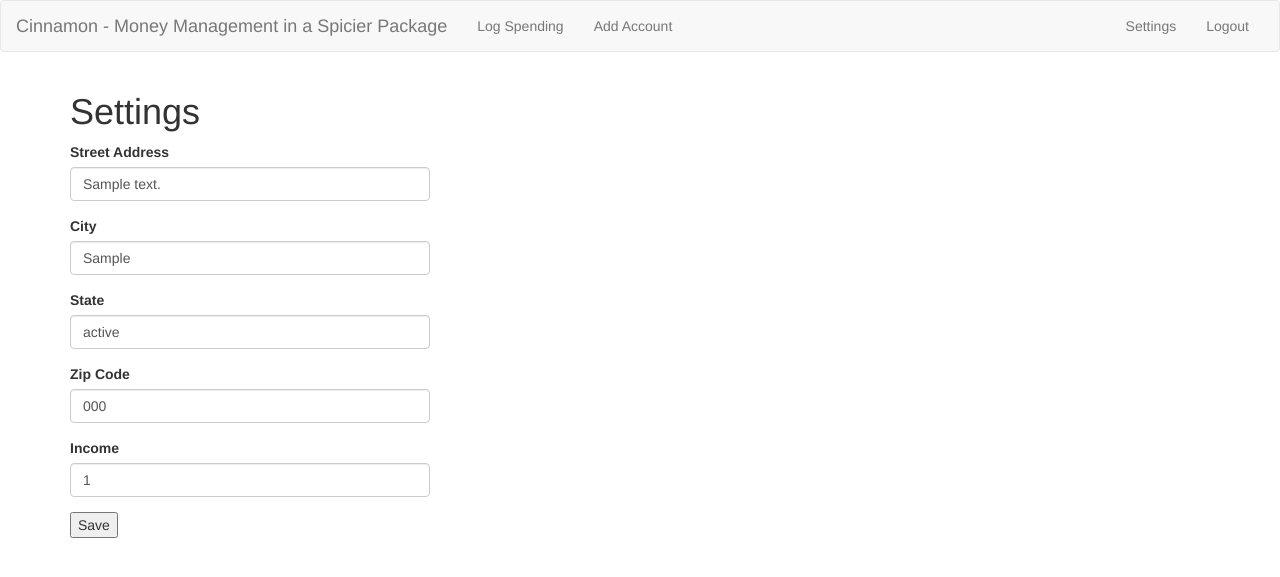
After one commit to alexander-ray/cinnamon, a Flask app: page /settings in a window 1280 px wide. The commit adds this page. Shown: the top 577 px of the page. Run offline with Flask 2, Linux system fonts and the light colour scheme; a user stored in the database is signed in; tables that the repository leaves empty hold one stand-in row (values such as "Sample post"); some libraries are stand-ins or nearby versions.

Commit message:
Added settings page

```diff
--- a/project/controllers/AddAccountController.py
+++ b/project/controllers/AddAccountController.py
@@ -1,7 +1,7 @@
 from project import app
 from project.controllers.forms import AddAccountForm
 from project.models.Account import Account
-from flask import Flask, render_template, redirect, request
+from flask import render_template, redirect, request
 from flask_login import login_required, current_user
 from flask.views import View
 from project import db
--- /dev/null
+++ b/project/controllers/SettingsController.py
@@ -0,0 +1,41 @@
+from project import app
+from project.controllers.forms import SettingsForm
+from project.models.UserInformation import UserInformation
+from project.models.Address import Address
+from flask import render_template, redirect, request
+from flask_login import login_required, current_user
+from flask.views import View
+from project import db
+
+
+class SettingsController(View):
+    methods = ['GET', 'POST']
+    decorators = [login_required]
+
+    def dispatch_request(self):
+        # display form
+        # For some reason this setting defaults works
+        # https://stackoverflow.com/questions/12099741/
+        form = SettingsForm(request.form,
+                            street_address=current_user.information.address.street_address,
+                            city=current_user.information.address.city,
+                            state=current_user.information.address.state,
+                            zip=current_user.information.address.zip,
+                            income=current_user.information.income)
+
+        if request.method == 'POST' and form.validate_on_submit():
+            info = UserInformation(int(form.income.data),
+                                   Address(form.street_address.data,
+                                           form.city.data,
+                                           form.state.data,
+                                           form.zip.data))
+
+            current_user.information = info
+            # commit changes to database
+            db.session.commit()
+            return redirect('home')
+        return render_template('settings.html',
+                               form=form)
+
+
+app.add_url_rule('/settings', view_func=SettingsController.as_view('settings'))
--- a/project/controllers/forms.py
+++ b/project/controllers/forms.py
@@ -2,6 +2,7 @@ from flask_wtf import Form
 from wtforms import StringField, PasswordField, IntegerField, SelectField, DateField
 from wtforms.validators import Length, InputRequired, NumberRange
 from datetime import datetime
+
 
 class BaseUserForm(Form):
     username = StringField(
@@ -42,6 +43,13 @@ class SignupForm(BaseUserForm, BaseAddressForm):
     )
 
 
+class SettingsForm(BaseAddressForm):
+    income = IntegerField(
+        'Income',
+        validators=[InputRequired(), NumberRange(min=0, max=100000000)]
+    )
+
+
 class LogSpendingForm(Form):
     amount = IntegerField(
         'Amount',
--- a/project/models/SpendingInstance.py
+++ b/project/models/SpendingInstance.py
@@ -1,7 +1,7 @@
 from project import db
 from project.models.SpendingType import SpendingType
 import datetime
-import pytz
+
 
 class SpendingInstance(db.Model):
     # Only superclass gets tablename
@@ -37,7 +37,7 @@ class DiningSpendingInstance(SpendingInstance):
                                                      account,
                                                      date,
                                                      description)
-        self.amount += self.amount * 0.2
+        self.amount += self.amount * 0.15
 
     def __str__(self):
         return SpendingType.DINING.value
--- a/project/models/SpendingInstanceFactory.py
+++ b/project/models/SpendingInstanceFactory.py
@@ -5,6 +5,6 @@ from .SpendingType import SpendingType
 class SpendingInstanceFactory:
     @staticmethod
     def factory_method(amount, account, date, description, instance_type):
-        if instance_type == SpendingType.DINING:
+        if instance_type == SpendingType.DINING.value:
             return DiningSpendingInstance(amount, account, date, description)
         return RetailSpendingInstance(amount, account, date, description)
--- a/project/models/UserInformation.py
+++ b/project/models/UserInformation.py
@@ -1,4 +1,5 @@
 from project import db
+
 
 class UserInformation(db.Model):
     __tablename__ = 'user_information'
--- a/project/templates/base.html
+++ b/project/templates/base.html
@@ -20,6 +20,7 @@
                 <li><a href="{{ url_for('add_account') }}">Add Account</a></li>
             </ul>
             <ul class="nav navbar-nav navbar-right">
+                <li><a href="{{ url_for('settings') }}">Settings</a></li>
                 <li><a href="{{ url_for('logout') }}">Logout</a></li>
             </ul>
         </div><!-- /.navbar-collapse -->
--- /dev/null
+++ b/project/templates/settings.html
@@ -0,0 +1,15 @@
+{% extends "base.html" %}
+{% import 'bootstrap/wtf.html' as wtf %}
+
+{% block app_content %}
+    <!-- https://blog.miguelgrinberg.com/post/the-flask-mega-tutorial-part-xi-facelift -->
+    <h1>Settings</h1>
+    <form method="POST">
+        <div class="row">
+            <div class="col-md-4">
+                {{ wtf.quick_form(form) }}
+                <input type=submit value='Save'>
+            </div>
+        </div>
+    </form>
+{% endblock %}
```
